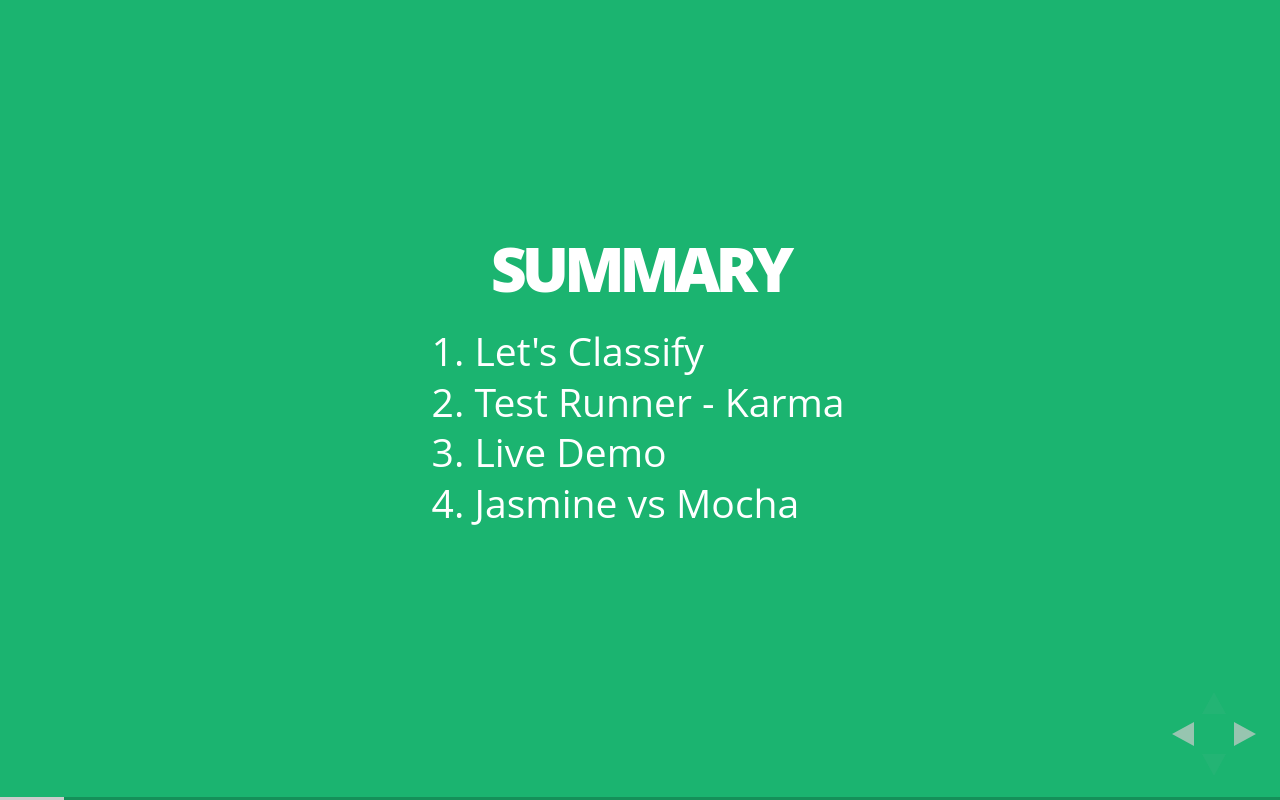
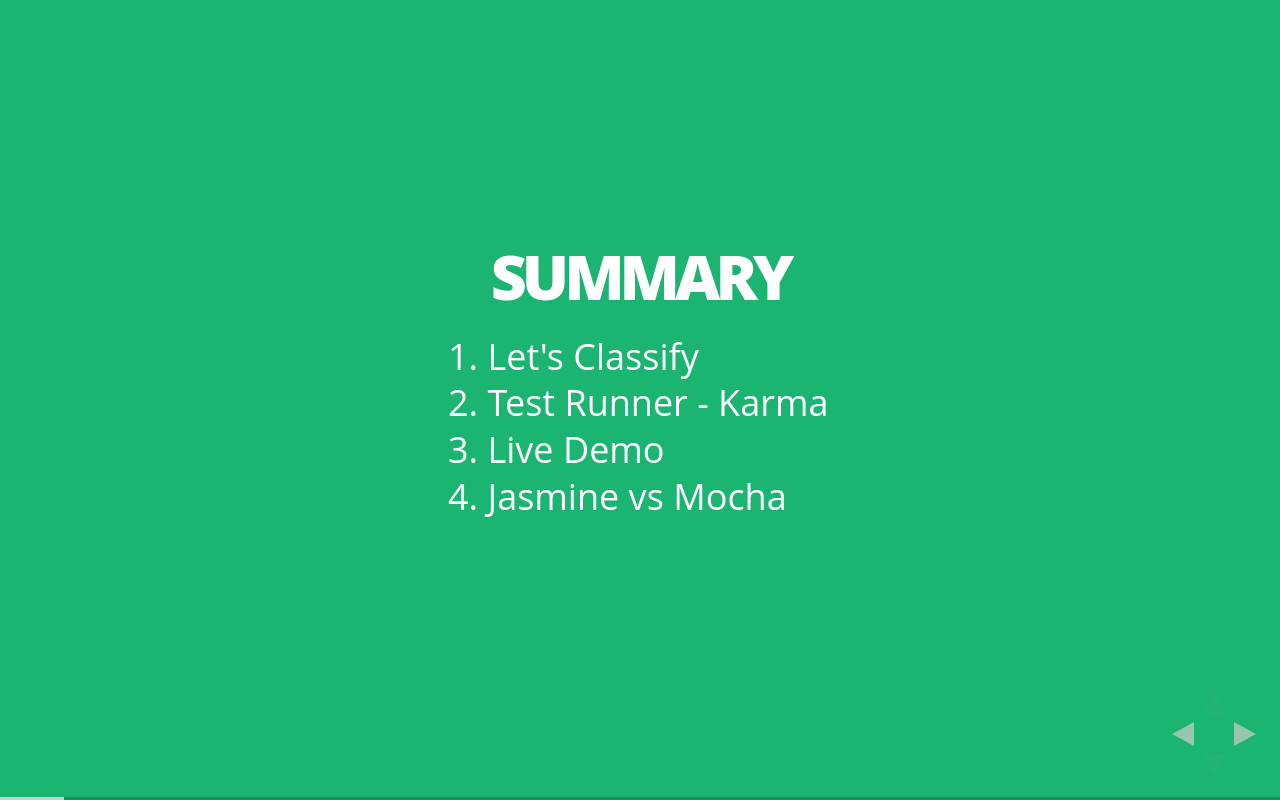
Before and after one commit to litongxin/presentation, a website: page javascript_test_frameworks_and_libraries.html in a window 1280 px wide. Both pictures are taken after a click on the element 1251 px from the left and 734 px from the top of the page. Drawn offline with Linux system fonts and the light colour scheme.

Commit message:
Minor change javascript_test_frameworks_and_libraries file for better layout.

```diff
--- a/javascript_test_frameworks_and_libraries.html
+++ b/javascript_test_frameworks_and_libraries.html
@@ -51,7 +51,7 @@
 
         <section>
             <h2>Summary</h2>
-            <ol>
+            <ol style="font-size: 35px;">
                 <li>Let's Classify</li>
                 <li>Test Runner - Karma</li>
                 <li>Live Demo</li>
```
